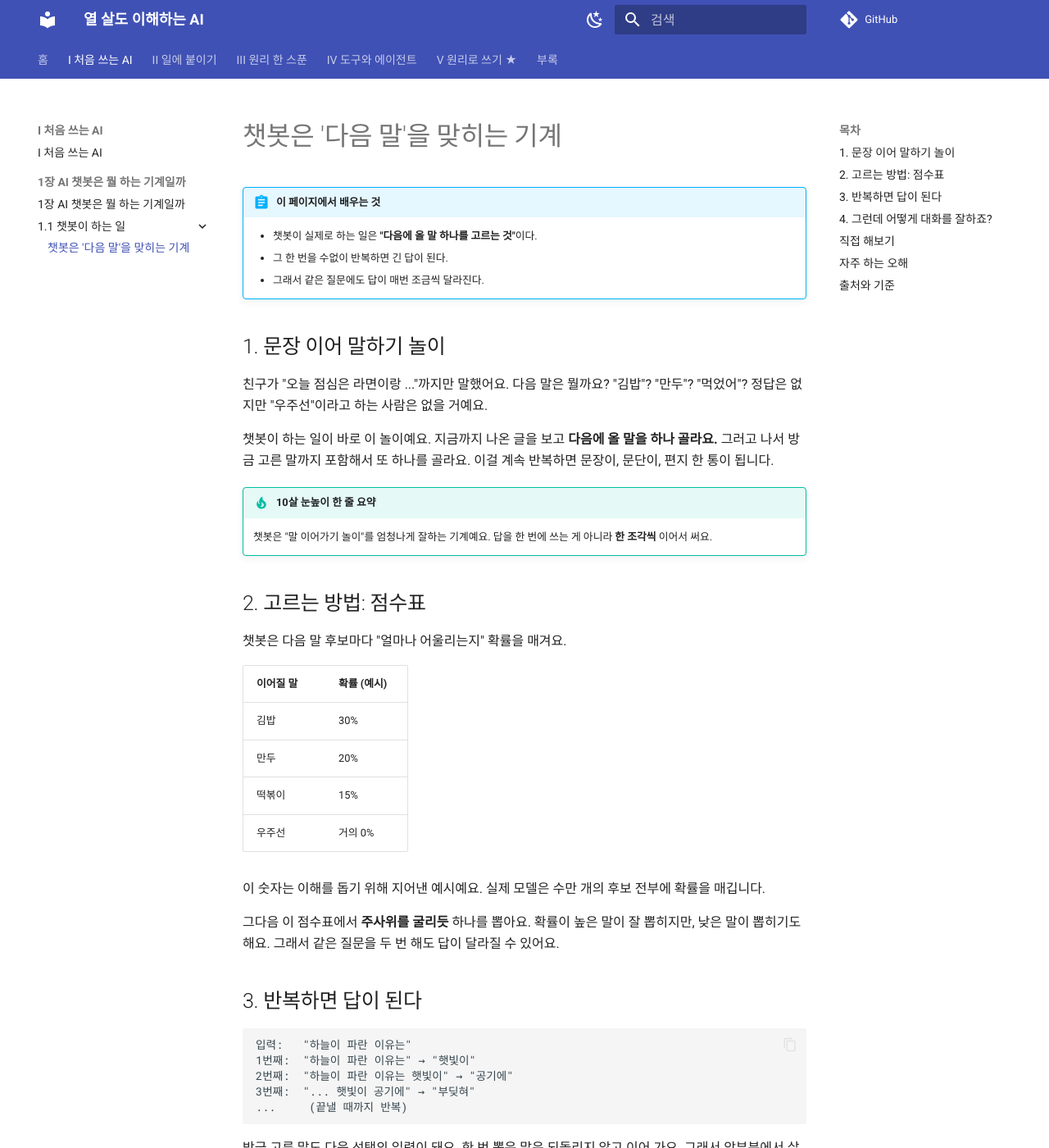
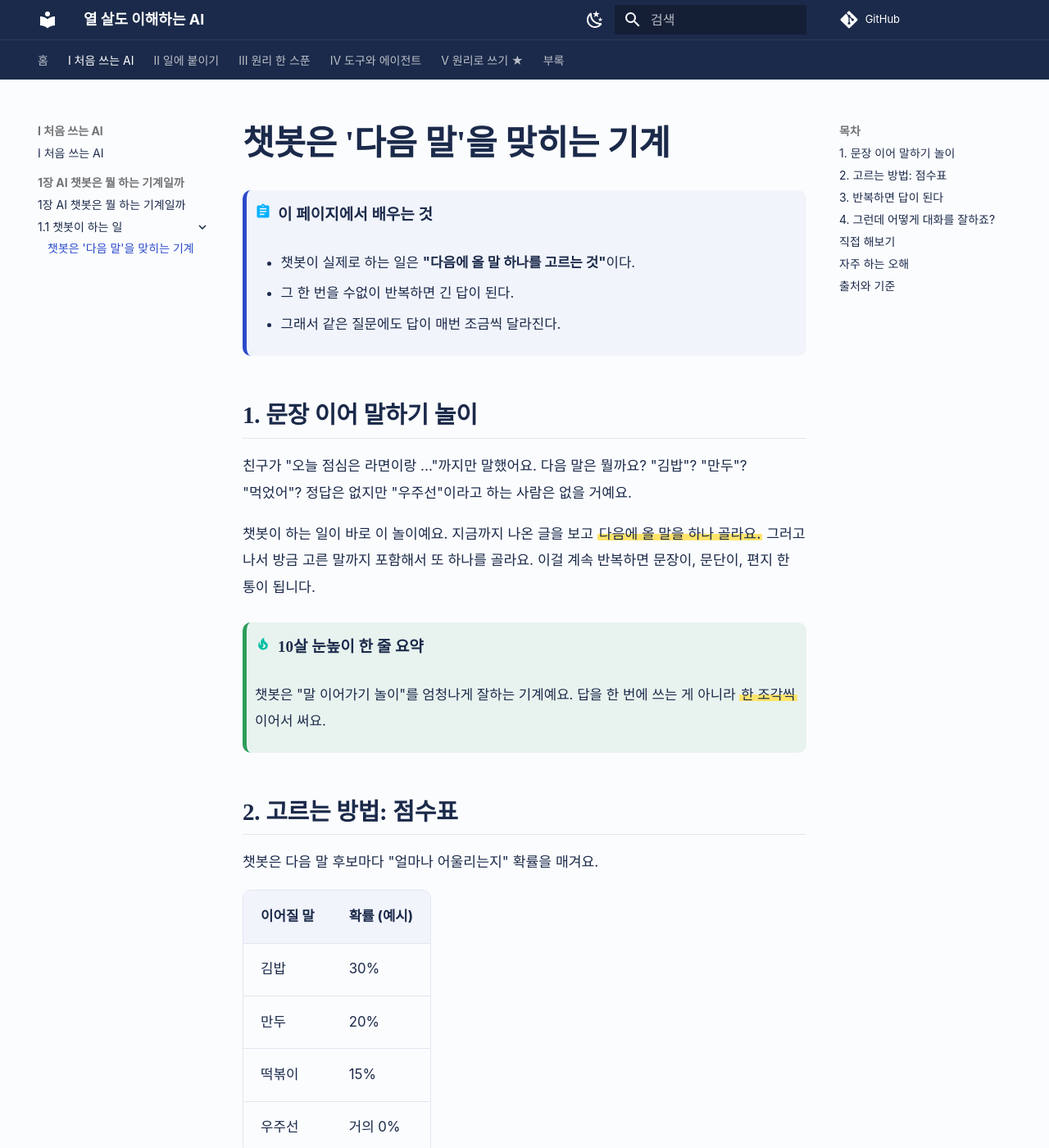
Before and after one commit to AI-jungjuhang/AI-education, an MkDocs documentation site: the page built from docs/part1/ch01/next-word.md, in a window 1280 px wide and 1400 px high. Shown: the whole window at 82% size. Built offline with MkDocs 1.6.1 and Material for MkDocs 9.7.7, drawn with Linux system fonts in a browser that asks for light colours; some web fonts are replaced; comment, search, counter and statistics services are not loaded; some of the changed text lies outside the part shown.

Commit message:
사이트 디자인 정리: 잉크 블루 팔레트, 형광펜 포인트, 한국어 줄바꿈
Co-Authored-By: Claude Sonnet 5.5 <noreply@anthropic.com>
Claude-Session: https://claude.ai/code/session_01VYi7RVeQz7GRhY6gpYnJVo

```diff
--- a/docs/part1/ch01/next-word.md
+++ b/docs/part1/ch01/next-word.md
@@ -10,10 +10,10 @@
 친구가 "오늘 점심은 라면이랑 ..."까지만 말했어요. 다음 말은 뭘까요?
 "김밥"? "만두"? "먹었어"? 정답은 없지만 "우주선"이라고 하는 사람은 없을 거예요.
 
-챗봇이 하는 일이 바로 이 놀이예요. 지금까지 나온 글을 보고 **다음에 올 말을 하나 골라요.** 그러고 나서 방금 고른 말까지 포함해서 또 하나를 골라요. 이걸 계속 반복하면 문장이, 문단이, 편지 한 통이 됩니다.
+챗봇이 하는 일이 바로 이 놀이예요. 지금까지 나온 글을 보고 ==다음에 올 말을 하나 골라요.== 그러고 나서 방금 고른 말까지 포함해서 또 하나를 골라요. 이걸 계속 반복하면 문장이, 문단이, 편지 한 통이 됩니다.
 
 !!! tip "10살 눈높이 한 줄 요약"
-    챗봇은 "말 이어가기 놀이"를 엄청나게 잘하는 기계예요. 답을 한 번에 쓰는 게 아니라 **한 조각씩** 이어서 써요.
+    챗봇은 "말 이어가기 놀이"를 엄청나게 잘하는 기계예요. 답을 한 번에 쓰는 게 아니라 ==한 조각씩== 이어서 써요.
 
 ## 2. 고르는 방법: 점수표
 
@@ -61,7 +61,7 @@
 ## 자주 하는 오해
 
 - "챗봇은 인터넷을 검색해서 답을 복사한다" → 기본 동작은 검색이 아니에요. 배운 패턴으로 다음 말을 만들어요. (검색 도구를 따로 붙이는 경우는 IV부에서 다뤄요.)
-- "챗봇은 정답을 안다" → 정답을 아는 게 아니라 **그럴듯한 다음 말**을 골라요. 이 차이가 3번째 주제(환각)로 이어져요.
+- "챗봇은 정답을 안다" → 정답을 아는 게 아니라 ==그럴듯한 다음 말==을 골라요. 이 차이가 3번째 주제(환각)로 이어져요.
 
 ---
 
--- a/docs/stylesheets/extra.css
+++ b/docs/stylesheets/extra.css
@@ -1,2 +1,51 @@
-.advanced-badge{color:#e8a200;font-weight:700}
-.kid-box{border-left:4px solid #4caf50}
+/* 디자인 방향: 차분한 잉크 블루 + 형광펜 포인트. 장식은 줄이고 읽기 편하게. */
+:root{
+  --ink:#1b2a4a; --ink-soft:#44506b; --blue:#2b4acb;
+  --marker:#ffe46b; --paper:#fbfcfe; --card:#ffffff; --line:#e1e6f0; --tint:#f1f4fb;
+  --font-head:"Gowun Batang","Noto Serif KR",serif;
+}
+[data-md-color-scheme="default"]{
+  --md-primary-fg-color:var(--ink); --md-primary-bg-color:#fff;
+  --md-accent-fg-color:var(--blue);
+  --md-default-bg-color:var(--paper); --md-default-fg-color:var(--ink);
+  --md-typeset-a-color:var(--blue);
+}
+[data-md-color-scheme="slate"]{
+  --md-primary-fg-color:#0e1424; --md-primary-bg-color:#e8ecf7;
+  --md-accent-fg-color:#9fb0ff;
+  --md-default-bg-color:#11161f; --md-default-fg-color:#e6e9f1;
+  --md-typeset-a-color:#9fb0ff;
+  --ink:#e6e9f1; --ink-soft:#a9b2c7; --marker:#ffe46b;
+  --card:#1a2030; --line:#2c3446; --tint:#161c2a;
+}
+.md-typeset{font-size:.86rem;line-height:1.9;color:var(--md-default-fg-color)}
+.md-content__inner{max-width:46rem}
+/* 한국어는 어절 단위로 줄바꿈 */
+.md-typeset,.md-typeset h1,.md-typeset h2,.md-typeset td,.md-typeset th{word-break:keep-all;overflow-wrap:break-word}
+.md-typeset pre,.md-typeset code{word-break:normal}
+.md-typeset h1{font-family:var(--font-head);font-weight:700;font-size:2.1rem;line-height:1.35;color:var(--ink);letter-spacing:-.01em;margin:0 0 1.4rem}
+.md-typeset h2{font-family:var(--font-head);font-weight:700;font-size:1.45rem;color:var(--ink);margin:2.6rem 0 .8rem;padding-bottom:.35rem;border-bottom:1px solid var(--line)}
+.md-typeset strong{font-weight:700}
+/* 형광펜: 핵심 문장 한두 곳에만 */
+.md-typeset mark{background:linear-gradient(transparent 52%,var(--marker) 52%,var(--marker) 92%,transparent 92%);color:inherit;padding:0 .12em;font-weight:500}
+[data-md-color-scheme="slate"] .md-typeset mark{background:linear-gradient(transparent 52%,rgba(255,228,107,.38) 52%,rgba(255,228,107,.38) 92%,transparent 92%)}
+/* 상자: 두꺼운 왼쪽 선 + 부드러운 면. 종류마다 색만 다르게 */
+.md-typeset .admonition,.md-typeset details{border:0;border-left:5px solid var(--blue);border-radius:10px;box-shadow:none;background:var(--tint);padding:.2rem .5rem .5rem;font-size:.84rem}
+.md-typeset .admonition-title,.md-typeset summary{background:transparent!important;font-family:var(--font-head);font-weight:700;font-size:.95rem;color:var(--ink)}
+.md-typeset .admonition-title::before,.md-typeset summary::before{background-color:currentColor}
+.md-typeset .admonition.abstract{border-color:var(--blue);background:var(--tint)}
+.md-typeset .admonition.tip{border-color:#2e9d5b;background:rgba(46,157,91,.09)}
+.md-typeset .admonition.note,.md-typeset .admonition.info{border-color:#d98a00;background:rgba(217,138,0,.1)}
+.md-typeset .admonition.quote{border-color:var(--ink-soft);background:var(--tint);color:var(--ink-soft);font-size:.8rem}
+.md-typeset .admonition.quote .admonition-title{color:var(--ink-soft)}
+/* 표와 코드 */
+.md-typeset table:not([class]){border:1px solid var(--line);border-radius:10px;overflow:hidden;font-size:.84rem;box-shadow:none}
+.md-typeset table:not([class]) th{background:var(--tint);color:var(--ink);font-weight:700}
+.md-typeset table:not([class]) td,.md-typeset table:not([class]) th{border-color:var(--line)}
+.md-typeset pre>code{border-radius:10px;background:var(--tint);font-size:.78rem;line-height:1.7;border-left:4px solid var(--line)}
+.md-typeset hr{border-color:var(--line);margin:2.4rem 0 1rem}
+.md-typeset ul li,.md-typeset ol li{margin-bottom:.3rem}
+.md-header{box-shadow:none;border-bottom:1px solid rgba(255,255,255,.08)}
+.md-tabs{background:var(--md-primary-fg-color)}
+.advanced-badge{color:#d98a00;font-weight:700}
+@media (prefers-reduced-motion:reduce){*{transition:none!important}}
--- a/mkdocs.yml
+++ b/mkdocs.yml
@@ -12,14 +12,20 @@ theme:
     - navigation.footer
     - content.code.copy
     - toc.follow
+  font:
+    text: IBM Plex Sans KR
+    code: JetBrains Mono
   palette:
     - scheme: default
-      primary: indigo
+      primary: custom
+      accent: custom
       toggle: {icon: material/weather-night, name: 다크 모드}
     - scheme: slate
-      primary: indigo
+      primary: custom
+      accent: custom
       toggle: {icon: material/weather-sunny, name: 라이트 모드}
 extra_css:
+  - https://fonts.googleapis.com/css2?family=Gowun+Batang:wght@400;700&display=swap
   - stylesheets/extra.css
 markdown_extensions:
   - admonition
@@ -27,6 +33,7 @@ markdown_extensions:
   - pymdownx.superfences
   - pymdownx.tabbed: {alternate_style: true}
   - attr_list
+  - pymdownx.mark
   - md_in_html
   - toc: {permalink: true}
 nav:
```
